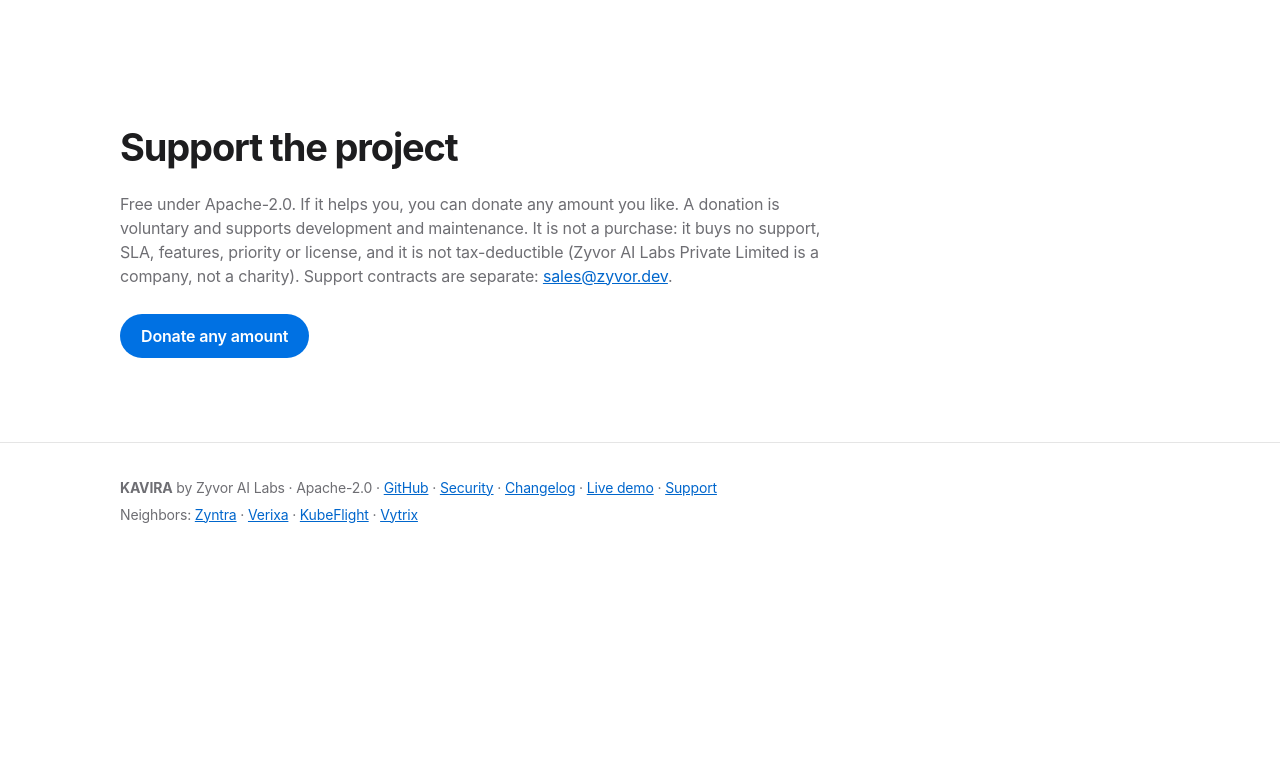
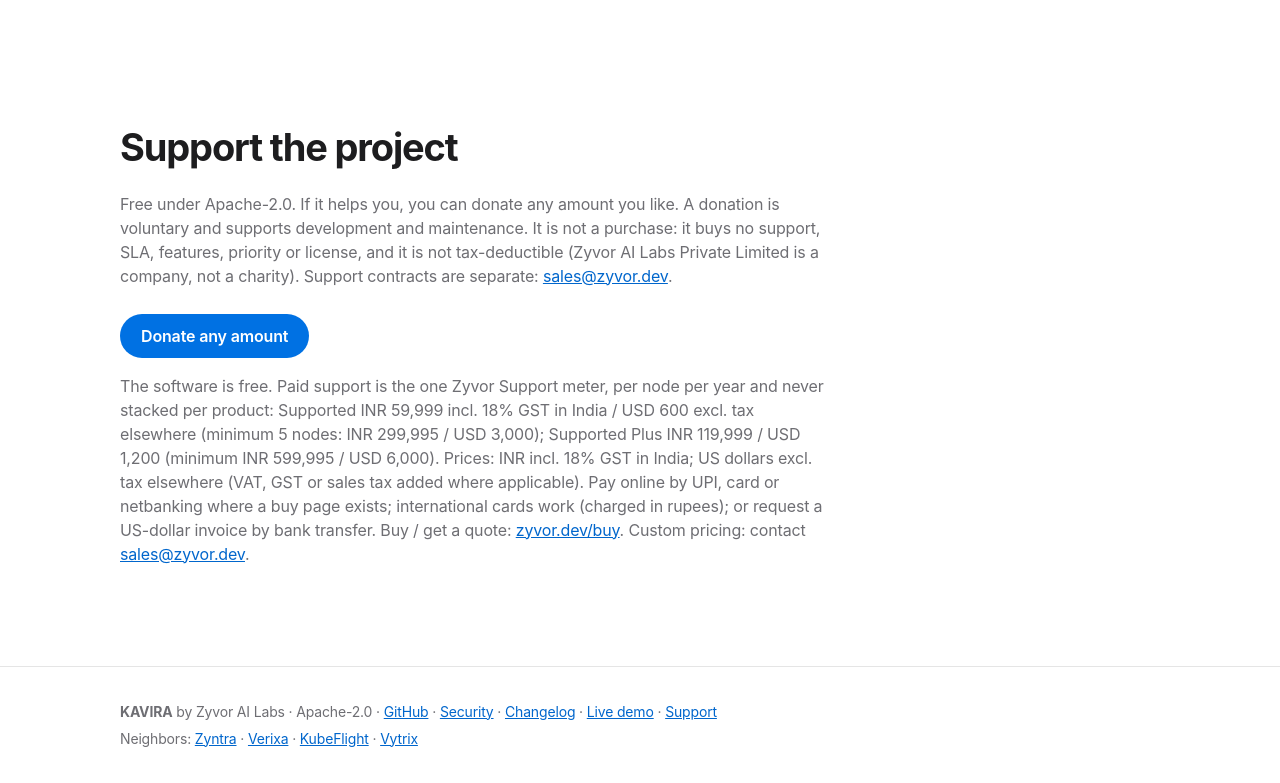
Before and after one commit to zyvorai/kavira, a plain HTML site: page site/index.html in a window 1280 px wide. Shown: the part 4929-5712 px from the top of the page. Before the commit the page ends 5488 px from the top, so only its background shows below. Drawn offline with Linux system fonts and the light colour scheme; files whose address does not match are found by name.

Commit message:
docs: Zyvor Support meter prices, worldwide standard
Co-Authored-By: Claude Sonnet 5.5 <noreply@anthropic.com>

```diff
--- a/site/index.html
+++ b/site/index.html
@@ -162,6 +162,7 @@ docker run --rm -p 8080:8080 \
     <h2>Support the project</h2>
     <p class="sub">Free under Apache-2.0. If it helps you, you can donate any amount you like. A donation is voluntary and supports development and maintenance. It is not a purchase: it buys no support, SLA, features, priority or license, and it is not tax-deductible (Zyvor AI Labs Private Limited is a company, not a charity). Support contracts are separate: <a href="mailto:sales@zyvor.dev">sales@zyvor.dev</a>.</p>
     <p class="cta" style="justify-content:flex-start"><a class="btn primary" href="https://rzp.io/rzp/utwdYh3">Donate any amount</a></p>
+    <p class="sub">The software is free. Paid support is the one Zyvor Support meter, per node per year and never stacked per product: Supported INR 59,999 incl. 18% GST in India / USD 600 excl. tax elsewhere (minimum 5 nodes: INR 299,995 / USD 3,000); Supported Plus INR 119,999 / USD 1,200 (minimum INR 599,995 / USD 6,000). Prices: INR incl. 18% GST in India; US dollars excl. tax elsewhere (VAT, GST or sales tax added where applicable). Pay online by UPI, card or netbanking where a buy page exists; international cards work (charged in rupees); or request a US-dollar invoice by bank transfer. Buy / get a quote: <a href="https://zyvor.dev/buy">zyvor.dev/buy</a>. Custom pricing: contact <a href="mailto:sales@zyvor.dev">sales@zyvor.dev</a>.</p>
   </section>
 </main>
 
```
Also changed, not shown: 1 other file.
